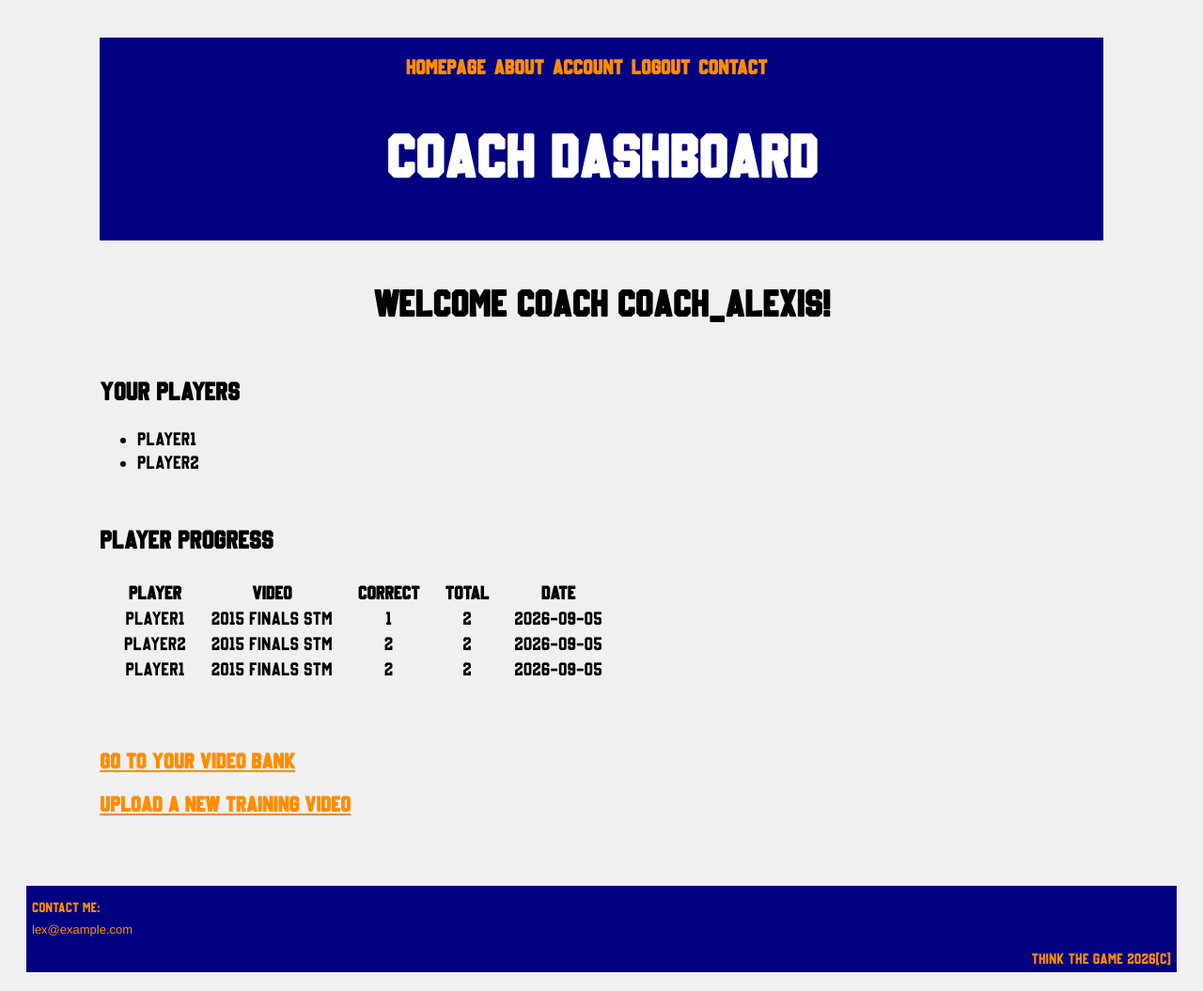
After one commit to afong7/basketball_app, a Flask app: page /coach/dashboard in a window 1280 px wide. The commit adds this page. Shown: the whole page at 94% size. Run offline with Flask 3, Linux system fonts and the light colour scheme; a user stored in the database is signed in.

Commit message:
finished dashboards and register edits

```diff
--- a/basketball_decision_web/static/style.css
+++ b/basketball_decision_web/static/style.css
@@ -58,11 +58,21 @@ ul {
 }
 
 footer {
-    margin: 10px;
+    margin: 20px;
     padding: 3px;
     border: 3px navy solid;
     background-color: navy;
-    color: #fff;
+    color: darkorange;
+}
+
+#contact {
+    line-height: 3px;
+    font-size: 15px;
+}
+
+#title-trademark {
+    text-align: right;
+    margin-bottom: 0;
 }
 
 .site-logo {
@@ -584,6 +611,47 @@ footer a,
     gap: 20px; /* Optional spacing between your grid items */
 }
 
+/* =========================
+   13. PLAYER_PROGRESS.HTML
+   ========================= */
+
+#progress-title {
+    text-align: center;
+    font-weight: bold;
+    font-size: 65px;
+}
+
+/* #progress-table, #progress-text */
+
+/* =========================
+   14. COACH_DASHBOARD.HTML
+   ========================= */
+
+#dashboard-header {
+    font-weight: bold;
+    font-size: 27px;
+}
+
+#progress-table {
+    border-spacing: 25px 5px;
+}
+
+#progress-data {
+    text-align: center;
+    font-size: 20px;
+}
+
+#progress-text {
+    color:#000;
+    font-size: 20px;
+    margin: 5px auto;
+}
+
+#progress-redirect {
+    margin: 10px, auto;
+    font-size: 23px;
+    padding: 0 auto;
+}
 
 
 /* =========================
--- a/basketball_decision_web/templates/base.html
+++ b/basketball_decision_web/templates/base.html
@@ -15,8 +15,9 @@
       {% endblock %}
     </main>
 
-    <footer id="contact">
-      <p>Contact me: lex@example.com  |  Think the Game 2026(c)</p>
+    <footer>
+      <p id="contact">Contact me: <p style="font-family: Helvetica, Arial, sans-serif; font-size: 13px;">lex@example.com</p></p>
+      <p id="title-trademark">Think the Game 2026(c)</p>
     </footer>
 
   </body>
--- /dev/null
+++ b/basketball_decision_web/templates/coach_dashboard.html
@@ -0,0 +1,62 @@
+{% extends 'base.html' %}
+
+{% block content %}
+<header>
+    <nav>
+        {% if current_user.is_authenticated %}
+        <p><a href="{{ url_for('index') }}">Homepage</a> | <a href="{{ url_for('about') }}">About</a> | <a href="{{ url_for('account') }}">Account</a> | <a href="{{ url_for('logout') }}">LOGOUT</a> | <a href="#contact">Contact</a></p><br>
+        {% else %}
+        <p><a href="{{ url_for('index') }}">Homepage</a> | <a href="{{ url_for('about') }}">About</a> | <a href="{{ url_for('login') }}">Login/Register</a> | <a href="#contact">Contact</a></p>
+        {% endif %}
+    </nav>
+
+    <h1 id="dashboard-title">Coach Dashboard</h1>
+</header>
+<br><br><br>
+
+<h2 id="dashboard-welcome">Welcome Coach {{ current_user.username }}!</h2>
+
+<br><br>
+
+<h3 id="dashboard-header">Your Players</h3>
+<ul>
+    {% for player in players %}
+        <li id="progress-text">{{ player.username }}</li>
+    {% else %}
+        <p id="progress-text">No players assigned to you yet.</p>
+    {% endfor %}
+</ul>
+
+<br>
+
+<h3 id="dashboard-header">Player Progress</h3>
+<table id="progress-table">
+    <tr>
+        <th id="progress-data">Player</th>
+        <th id="progress-data">Video</th>
+        <th id="progress-data">Correct</th>
+        <th id="progress-data">Total</th>
+        <th id="progress-data">Date</th>
+    </tr>
+
+    {% for entry in progress %}
+    <tr>
+        <td id="progress-data">{{ entry.user.username }}</td>
+        <td id="progress-data">{{ entry.video.title }}</td>
+        <td id="progress-data">{{ entry.correct_answers }}</td>
+        <td id="progress-data">{{ entry.total_questions }}</td>
+        <td id="progress-data">{{ entry.timestamp.strftime('%Y-%m-%d') }}</td>
+    </tr>
+    {% else %}
+    <tr>
+        <td colspan="5">No progress recorded yet.</td>
+    </tr>
+    {% endfor %}
+</table>
+
+<br><br><br>
+
+<p id="progress-redirect"><a href="{{ url_for('video_bank') }}">Go to Your Video Bank</a></p>
+<p id="progress-redirect"><a href="{{ url_for('upload_video') }}">Upload a New Training Video</a></p>
+
+{% endblock %}
--- a/basketball_decision_web/templates/video.html
+++ b/basketball_decision_web/templates/video.html
@@ -53,10 +53,12 @@
   </section>
 
   <script>
-  window.videoData = {
-    decisionPoints: {{ decision_points_data | tojson }}
+    window.videoData = {
+        decisionPoints: {{ decision_points_data | tojson }},
+        videoId: {{ video_id }}
     };
   </script>
 
+
   <script src="{{ url_for('static', filename='video.js') }}"></script>
 {% endblock %}
```
Also changed, not shown: other parts of basketball_decision_web/static/style.css (+22 -5 lines), basketball_decision_web/app_v2.py (+149 -104 lines), basketball_decision_web/static/video.js (+13 -0 lines), basketball_decision_web/templates/dashboard.html (+18 -16 lines), basketball_decision_web/templates/player_progress.html (added, +40 -0 lines), basketball_decision_web/templates/player_video_bank.html (added, +31 -0 lines), basketball_decision_web/templates/register.html (+38 -0 lines), basketball_decision_web/unused_code.py (added, +92 -0 lines), basketball_decision_web/instance/basketball.db.
